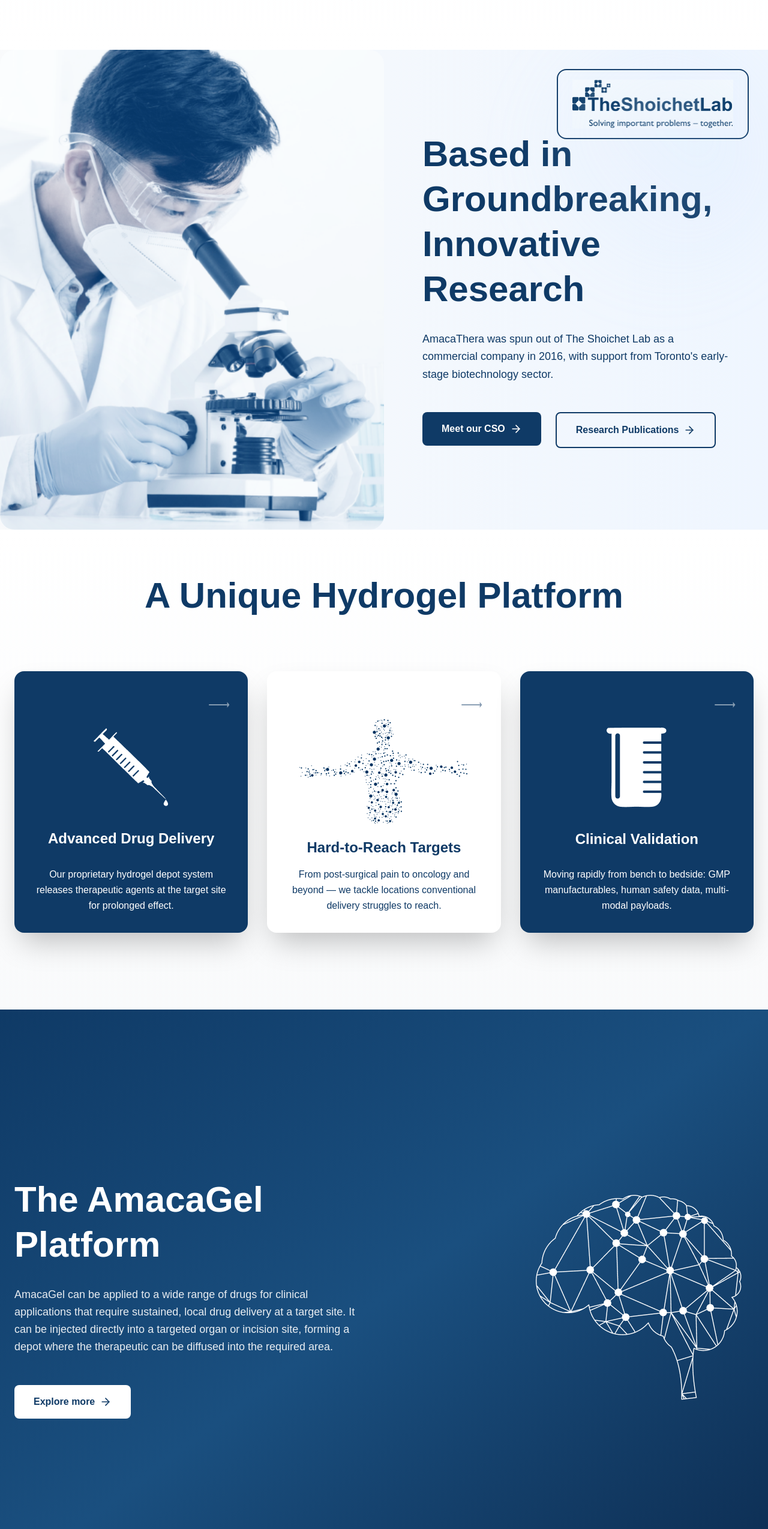
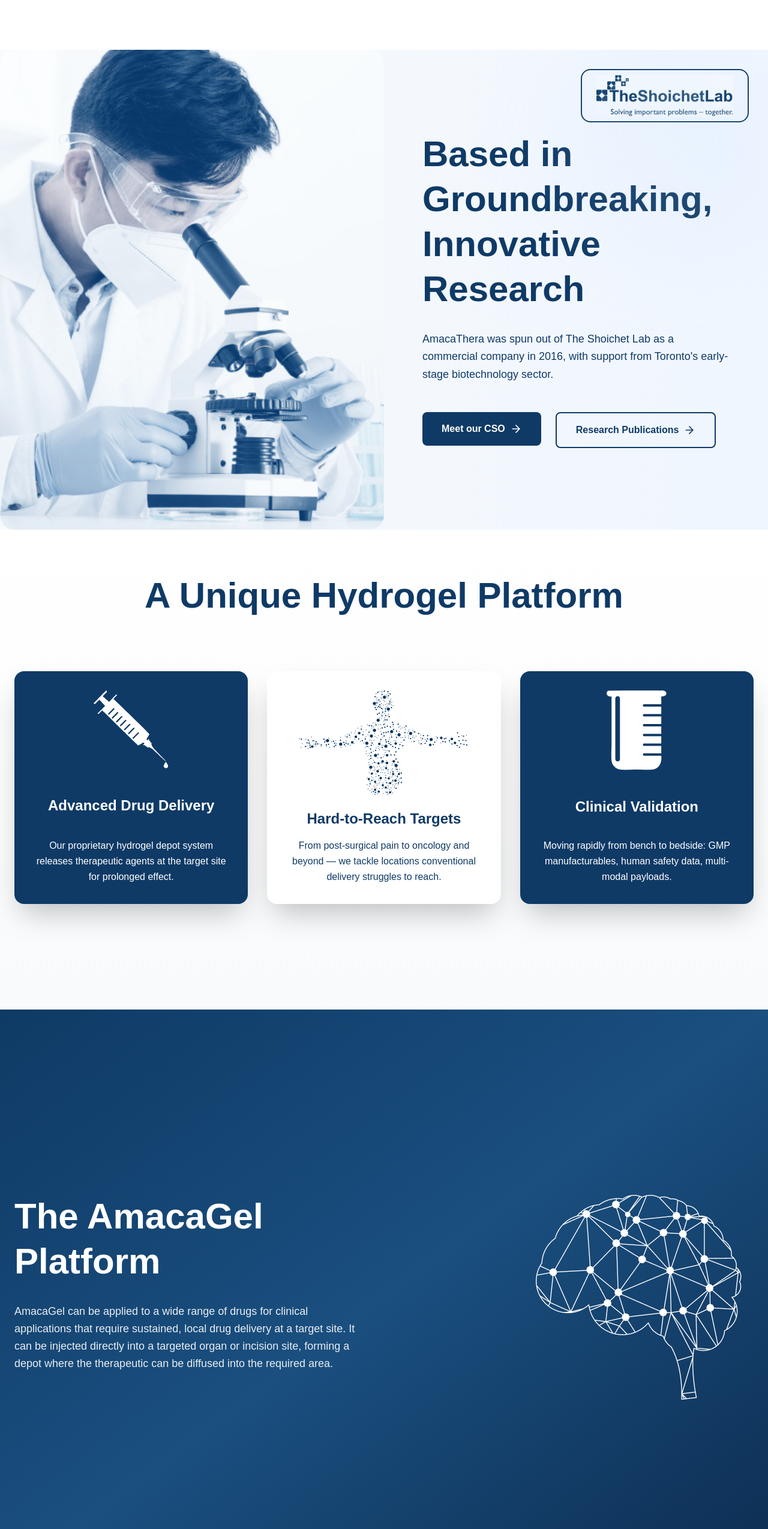
Before and after one commit to sharonatikin/amacathera, a Next.js app: page /technology in a window 1280 px wide. Shown: the part 1637-4186 px from the top of the page at 60% size. Built offline with nearby package versions, Linux system fonts and the light colour scheme.

Commit message:
12/11/25.1

```diff
--- a/src/app/(frontend)/publications/page.tsx
+++ b/src/app/(frontend)/publications/page.tsx
@@ -9,7 +9,7 @@
     <div>
       <BioEngineeringFounder />
 
-      <PublicationHero image={'/images/amacagel-bg.png'} title={'AmacaaGel Platform'} />
+      <PublicationHero image={'/images/amacagel-bg.png'} title={'AmacaGel Platform'} />
       {publications[0].map((pub, index) => (
         <Publication pub={pub} index={index} />
       ))}
--- a/src/components/publication/Hero.tsx
+++ b/src/components/publication/Hero.tsx
@@ -30,7 +30,7 @@
               <p className="text-base sm:text-lg leading-relaxed">
                 For more information about publications related to AmacaThera's technology, please visit{' '}
                 <a
-                  href="#"
+                  href="https://shoichetlab.utoronto.ca/"
                   className="text-blue-700 hover:text-blue-800 underline font-medium transition-colors"
                 >
                   the Shoichet Lab
@@ -40,10 +40,10 @@
             </div>
 
             <div className="pt-4 sm:pt-6 md:pt-4">
-              <button className="bg-blue-900 hover:bg-blue-800 text-white font-semibold px-6 sm:px-8 py-3 sm:py-4 rounded-lg transition-all duration-300 flex items-center gap-2 sm:gap-3 shadow-lg hover:shadow-xl transform hover:-translate-y-0.5 text-sm sm:text-base w-full sm:w-auto justify-center">
+              {/* <button className="bg-blue-900 hover:bg-blue-800 text-white font-semibold px-6 sm:px-8 py-3 sm:py-4 rounded-lg transition-all duration-300 flex items-center gap-2 sm:gap-3 shadow-lg hover:shadow-xl transform hover:-translate-y-0.5 text-sm sm:text-base w-full sm:w-auto justify-center">
                 Explore more
                 <ArrowRight className="w-4 h-4 sm:w-5 sm:h-5" />
-              </button>
+              </button> */}
             </div>
           </div>
 
--- a/src/components/technology/AmacaGelPlatform.tsx
+++ b/src/components/technology/AmacaGelPlatform.tsx
@@ -23,10 +23,10 @@
 
             {/* Button */}
             <div>
-              <button className="bg-white hover:bg-gray-100 text-[#0f3a66] px-8 py-4 rounded-lg font-semibold transition-colors duration-300 flex items-center gap-2 text-base whitespace-nowrap">
+              {/* <button className="bg-white hover:bg-gray-100 text-[#0f3a66] px-8 py-4 rounded-lg font-semibold transition-colors duration-300 flex items-center gap-2 text-base whitespace-nowrap">
                 Explore more
                 <ArrowRight className="w-5 h-5" />
-              </button>
+              </button> */}
             </div>
           </div>
 
--- a/src/components/technology/HydrogelPlatform.tsx
+++ b/src/components/technology/HydrogelPlatform.tsx
@@ -38,10 +38,10 @@
 
             <div className={`relative bg-${item.bg} shadow-2xl hover:shadow-4xl transition-shadow duration-300 rounded-2xl p-8 h-full min-h-96 flex flex-col justify-between`}>
               {/* Arrow icon */}
-                        <svg className={`w-[140%] h-12 `} viewBox="0 0 1200 50" preserveAspectRatio="none">
+                        {/* <svg className={`w-[140%] h-12 `} viewBox="0 0 1200 50" preserveAspectRatio="none">
             <line x1="770" y1="25" x2="850" y2="25" stroke={`${item.bg !== "white" ? "white" : "#0f3a66"} `} strokeWidth="2" opacity="0.5" />
             <polygon points="860,25 850,20 850,30" fill={`${item.bg !== "white" ? "white" : "#0f3a66"} `} opacity="0.5" />
-          </svg>
+          </svg> */}
               {/* <ArrowRight className="w-6 h-6 text-white opacity-60 self-end mb-4" /> */}
 
               {/* Icon */}
--- a/src/components/technology/ResearchSection.tsx
+++ b/src/components/technology/ResearchSection.tsx
@@ -15,7 +15,7 @@
       {/* Right side - Content */}
       <div className="w-full lg:w-1/2 lg:ml-auto min-h-screen flex flex-col items-start justify-center px-8 lg:px-16 py-20">
         {/* Logo/Badge - Top Right */}
-        <img src="/logos/TheShoichetLab.png" alt="" className='absolute top-8 right-8 w-48 lg:w-80 border-2 bg-blue-40 border-[#0f3a66] rounded-2xl px-6 py-4  backdrop-blur-sm' />
+        <img src="/logos/TheShoichetLab.png" alt="" className='absolute top-8 right-8 w-48 lg:w-70 md:w-60 border-2 bg-blue-40 border-[#0f3a66] rounded-2xl px-6 py-2  backdrop-blur-sm' />
 
         {/* Main content */}
         <div className="max-w-xl">
```
Also changed, not shown: public/logos/Canada.png.
